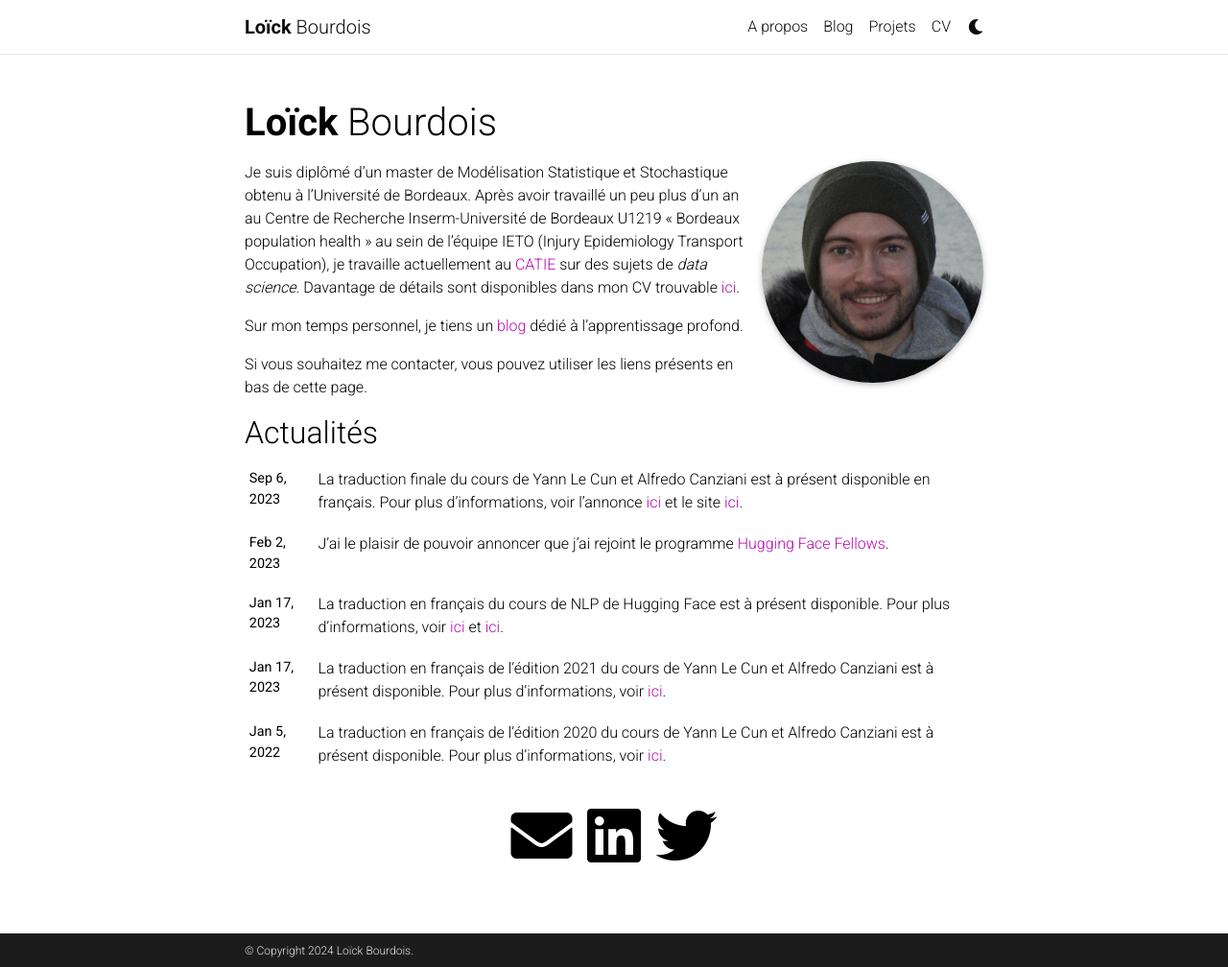
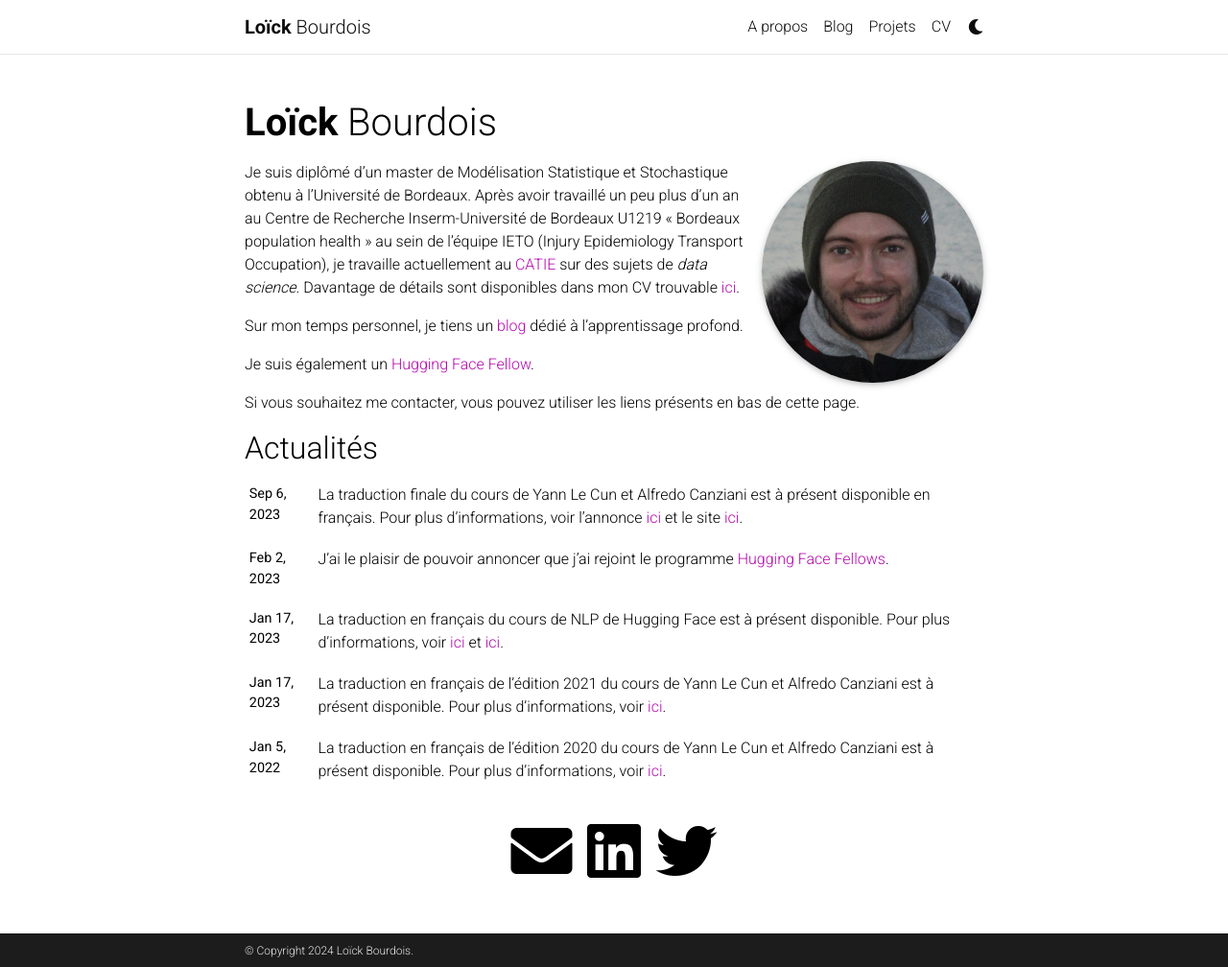
Before and after one commit to lbourdois/lbourdois.github.io, a Jekyll site: the page built from _pages/about.md, in a window 1280 px wide and 1008 px high. Shown: the whole window at 96% size. Built offline with Jekyll 4.4.1, drawn with Linux system fonts in a browser that asks for light colours; comment, search, counter and statistics services are not loaded; a style sheet for code colours, icons or effects is not loaded.

Commit message:
Update about.md

```diff
--- a/_pages/about.md
+++ b/_pages/about.md
@@ -12,8 +12,10 @@ selected_papers: false # includes a list of papers marked as "selected={true}"
 social: true  # includes social icons at the bottom of the page
 ---
 
-Je suis diplômé d’un master de Modélisation Statistique et Stochastique obtenu à l’Université de Bordeaux. Après avoir travaillé un peu plus d’un an au Centre de Recherche Inserm-Université de Bordeaux U1219 « Bordeaux population health » au sein de l’équipe IETO (Injury Epidemiology Transport Occupation), je travaille actuellement au [CATIE](http://catie.fr/) sur des sujets de *data science*. Davantage de détails sont disponibles dans mon CV trouvable [ici](https://lbourdois.github.io/assets/pdf/CV_Loick_BOURDOIS.pdf).
+Je suis diplômé d’un master de Modélisation Statistique et Stochastique obtenu à l’Université de Bordeaux. Après avoir travaillé un peu plus d’un an au Centre de Recherche Inserm-Université de Bordeaux U1219 « Bordeaux population health » au sein de l’équipe IETO (Injury Epidemiology Transport Occupation), je travaille actuellement au [CATIE](http://catie.fr/) sur des sujets de *data science*. Davantage de détails sont disponibles dans mon CV trouvable [ici](https://lbourdois.github.io/assets/pdf/CV_Lo%C3%AFck_BOURDOIS.pdf).
 
 Sur mon temps personnel, je tiens un [blog](https://lbourdois.github.io/blog/) dédié à l'apprentissage profond.
 
+Je suis également un [Hugging Face Fellow](https://huggingface.co/organizations/hugging-fellows/).
+
 Si vous souhaitez me contacter, vous pouvez utiliser les liens présents en bas de cette page.
```
